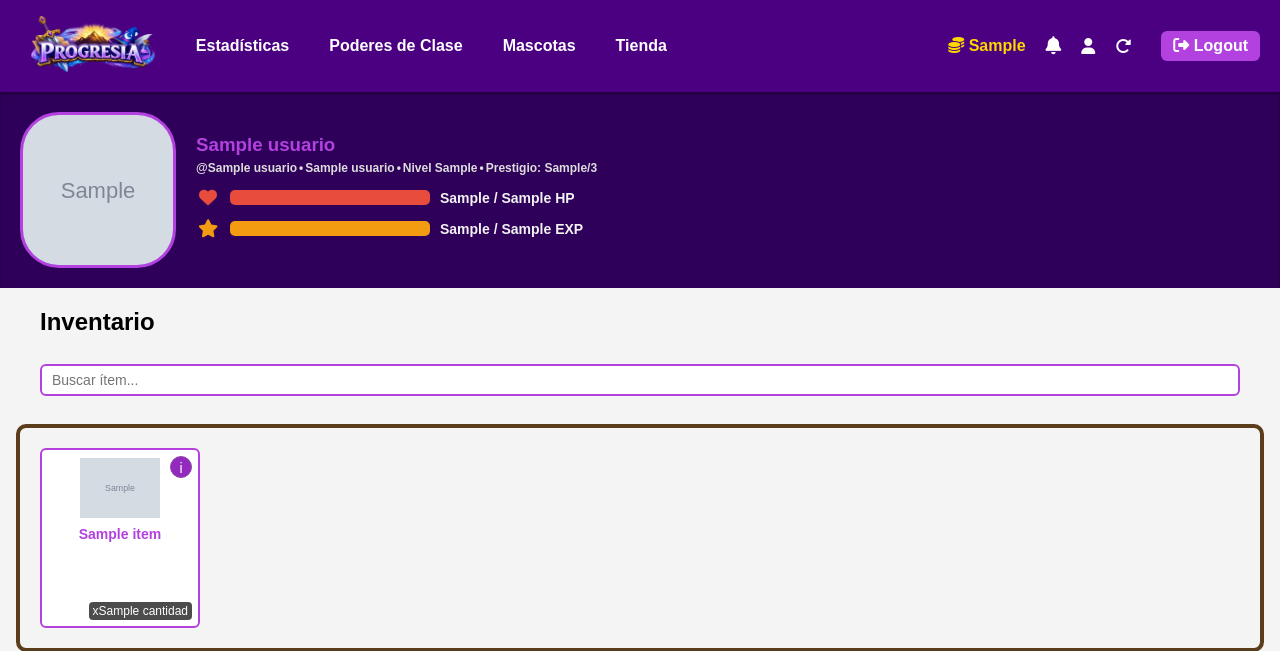
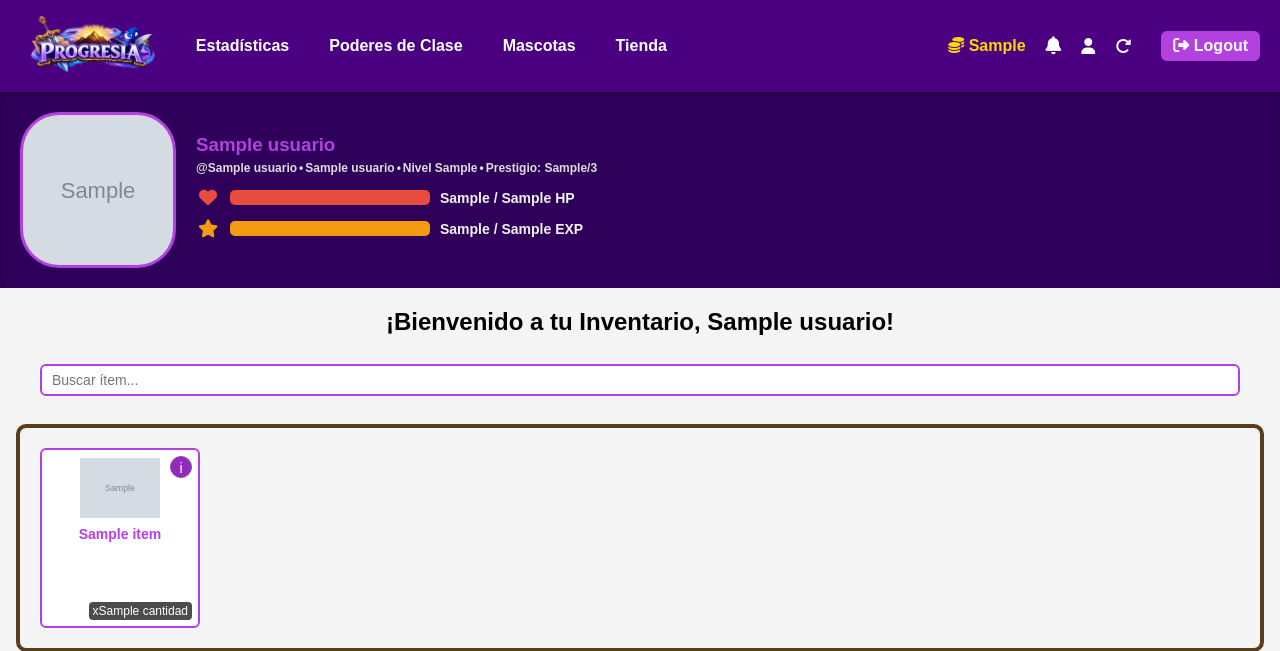
Before and after one commit to LuisPaisio/gestor_tareas_cli_menu, a Flask app: template templates/inventario.html in a window 1280 px wide. Shown: the top 651 px of the page. Run offline with Flask 3, Linux system fonts and the light colour scheme; the template is opened without the code that fills it: most values are stand-ins (such as "Sample title", 1, 10 or a date in 2020); grey boxes marked "Sample" are stand-in pictures.

Commit message:
Corrección en titutlos de Inventario y Tienda

```diff
--- a/static/css/inventario.css
+++ b/static/css/inventario.css
@@ -194,7 +194,7 @@
 .inventario-header {
   max-width: 1200px;
   margin: 0 auto 20px auto; /* centrado y con espacio abajo */
-  text-align: left;
+  text-align: center;
 }
 
 /* Barra de búsqueda */
--- a/static/css/tienda.css
+++ b/static/css/tienda.css
@@ -258,5 +258,5 @@ h3 {
 .tienda-header {
   max-width: 1200px;
   margin: 0 auto 20px auto;
-  text-align: left;
+  text-align: center;
 }
--- a/templates/inventario.html
+++ b/templates/inventario.html
@@ -8,7 +8,7 @@
 
 {% block content %}
 <div class="inventario-header">
-  <h2>Inventario</h2>
+  <h2>¡Bienvenido a tu Inventario, {{ usuario.nombre_publico or usuario.usuario }}!</h2>
   <!-- Barra de búsqueda -->
   <div class="inventario-search">
     <input type="text" id="buscarItem" placeholder="Buscar ítem...">
--- a/templates/tienda.html
+++ b/templates/tienda.html
@@ -50,7 +50,7 @@
   </div>
 </div>
 <!-- Inventario para vender -->
-<h3>Tu Inventario</h3>
+<h3>Inventario</h3>
 <div class="tienda-grid">
   {% for id_item, datos in inventario.items() %}
     {% set item = tienda.obtener_item(id_item|int) %}
```
